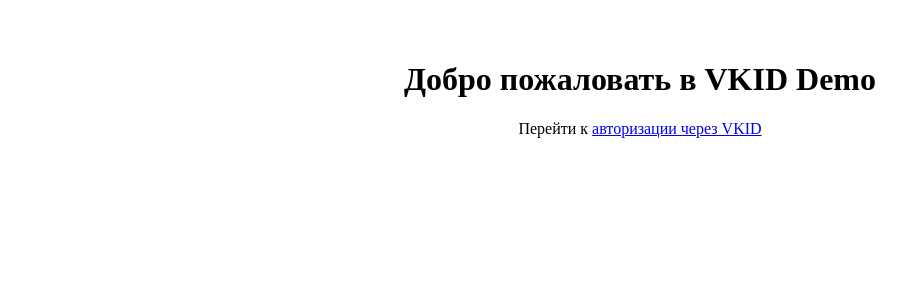
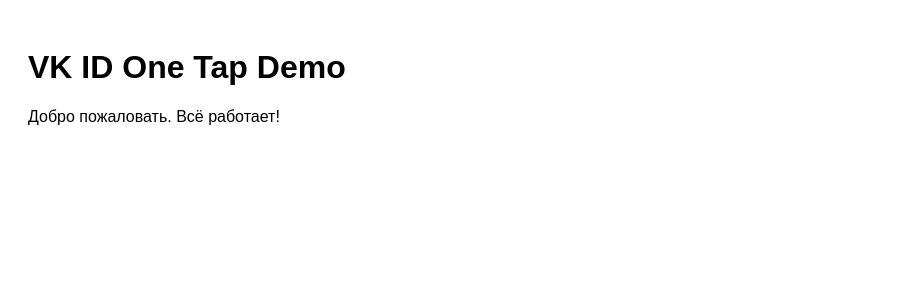
Before and after one commit to 1v1ad/vkid-demo, a Next.js app: page / in a window 1280 px wide. Shown: the top 300 px of the page, without its empty margins (0-910 px from the left). Built offline with nearby package versions, Linux system fonts and the light colour scheme.

Commit message:
Add files via upload

```diff
--- a/pages/api/vk/auth-check.ts
+++ b/pages/api/vk/auth-check.ts
@@ -1,4 +1,4 @@
-import type { NextApiRequest, NextApiResponse } from 'next';
+import type { NextApiRequest, NextApiResponse } from 'next'
 
 export default function handler(req: NextApiRequest, res: NextApiResponse) {
   res.status(200).json({ status: "Auth check OK" });
--- a/pages/api/vk/callback.ts
+++ b/pages/api/vk/callback.ts
@@ -1,4 +1,4 @@
-import type { NextApiRequest, NextApiResponse } from 'next';
+import type { NextApiRequest, NextApiResponse } from 'next'
 
 export default function handler(req: NextApiRequest, res: NextApiResponse) {
   res.status(200).json({ status: "VK Callback OK" });
--- a/pages/index.tsx
+++ b/pages/index.tsx
@@ -1,12 +1,10 @@
-import Link from "next/link";
+import React from "react";
 
 export default function Home() {
   return (
-    <div style={{ padding: "2rem", textAlign: "center" }}>
-      <h1>Добро пожаловать в VKID Demo</h1>
-      <p>
-        Перейти к <Link href="/login">авторизации через VKID</Link>
-      </p>
+    <div style={{ padding: 20, fontFamily: "sans-serif" }}>
+      <h1>VK ID One Tap Demo</h1>
+      <p>Добро пожаловать. Всё работает!</p>
     </div>
   );
 }
--- a/tsconfig.json
+++ b/tsconfig.json
@@ -7,6 +7,7 @@
     "strict": true,
     "forceConsistentCasingInFileNames": true,
     "noEmit": true,
+    "incremental": true,
     "esModuleInterop": true,
     "module": "esnext",
     "moduleResolution": "node",
```
Also changed, not shown: pages/login.tsx (+8 -1 lines).
